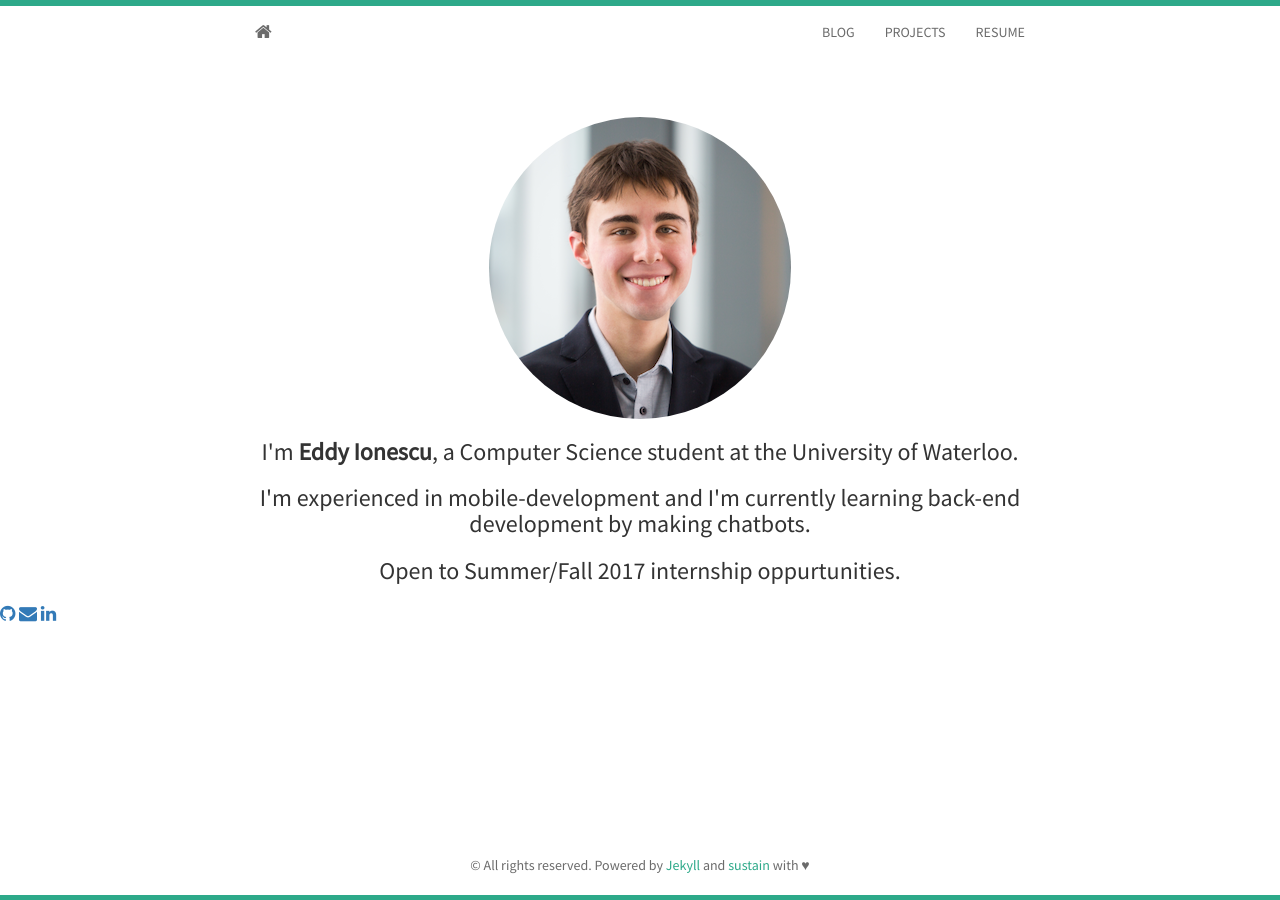
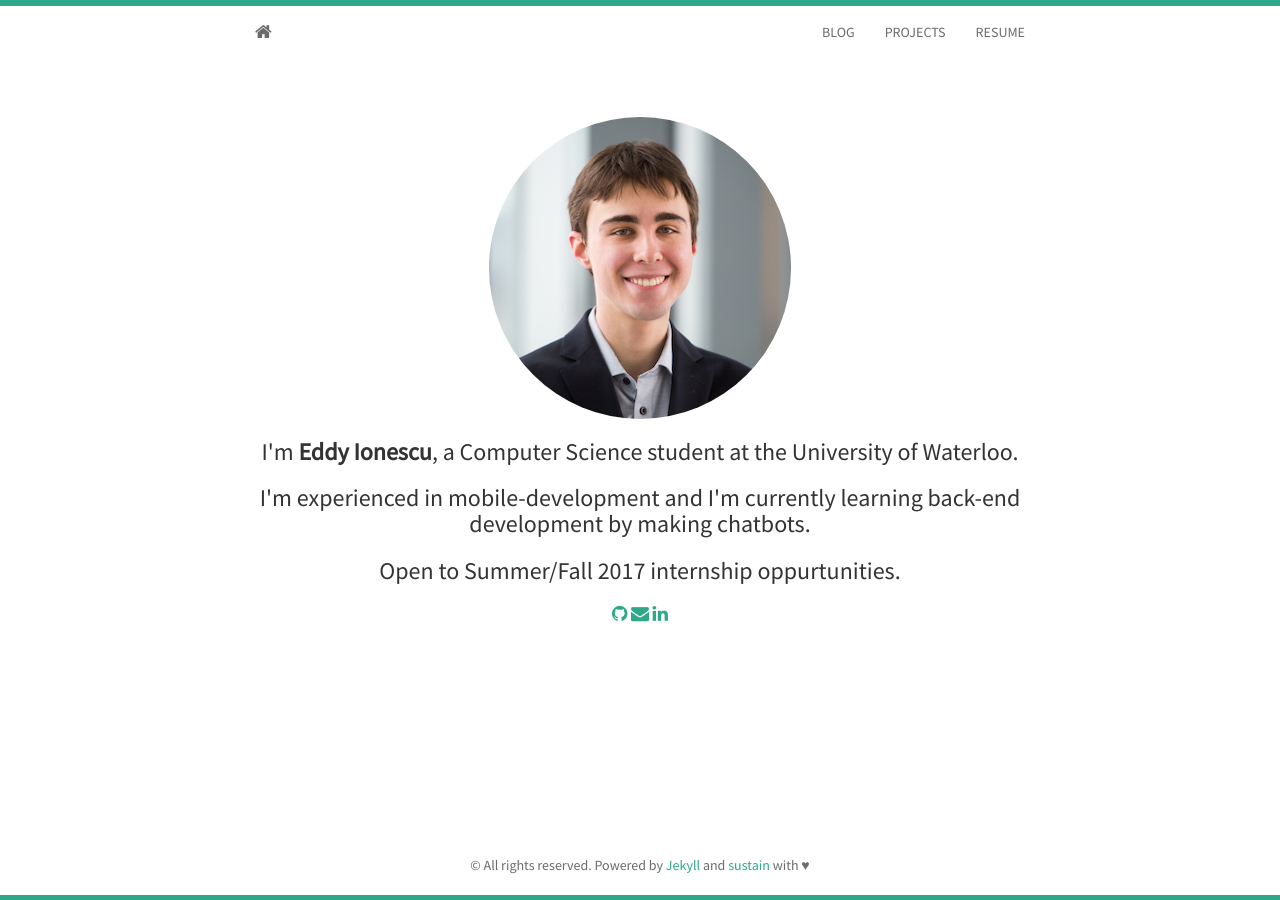
Before and after one commit to EddyIonescu/eddyionescu.github.io, a Jekyll site: the page built from index.html, in a window 1280 px wide. Built offline with Jekyll 4.4.1, drawn with Linux system fonts in a browser that asks for light colours; nearby versions of some CDN libraries; the list of posts is cut into pages by our own code.

Commit message:
Update index.html

```diff
--- a/index.html
+++ b/index.html
@@ -13,7 +13,7 @@ layout: home
 
 
 	</div>
-	<div>
+	<div class="container">
 		<h4>
 	  	<a href="http://github.com/{{ site.github }}"><i class="fa fa-github"></i></a>
 	  	<a href="mailto:{{ site.email}}"><i class="fa fa-envelope"></i></a>
```
